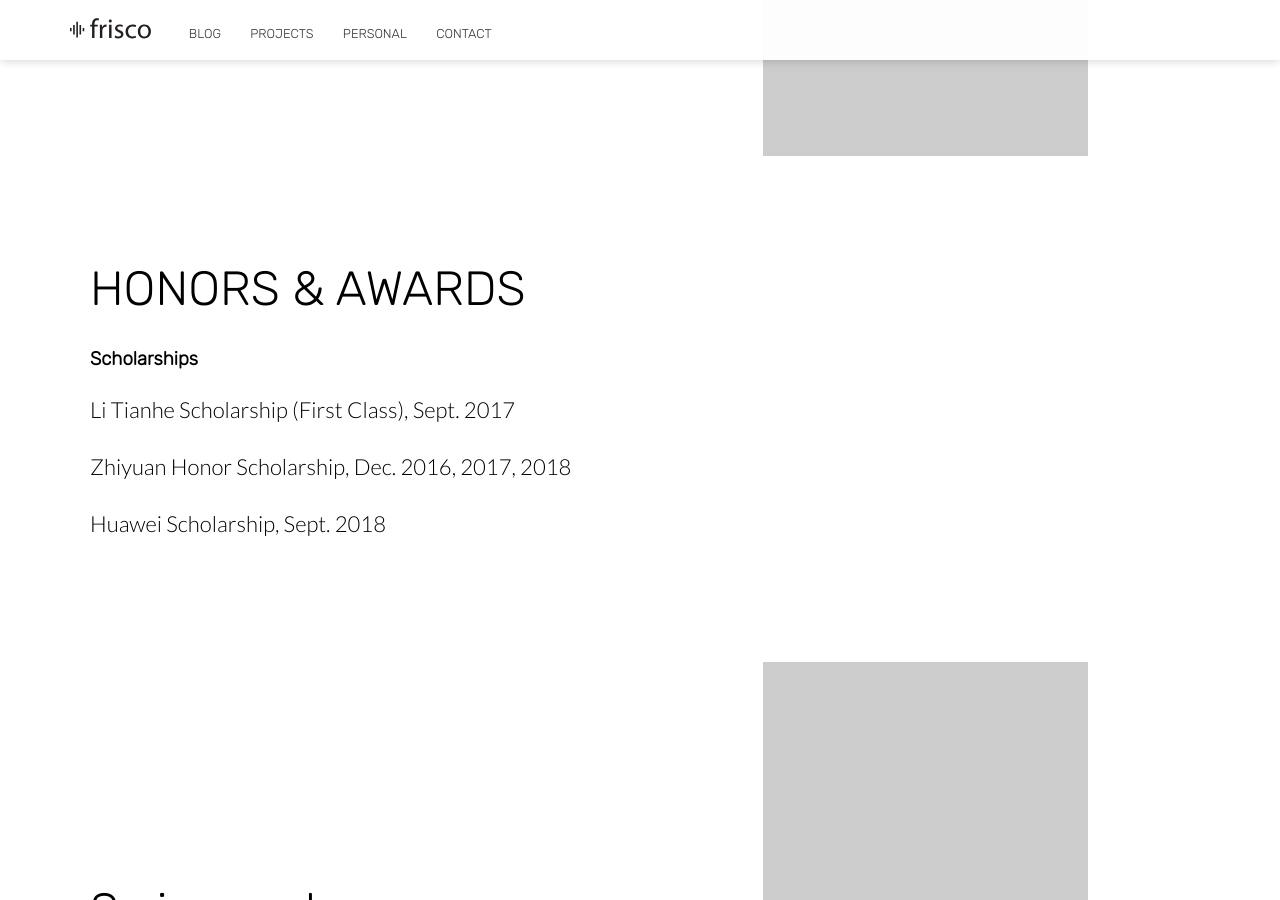
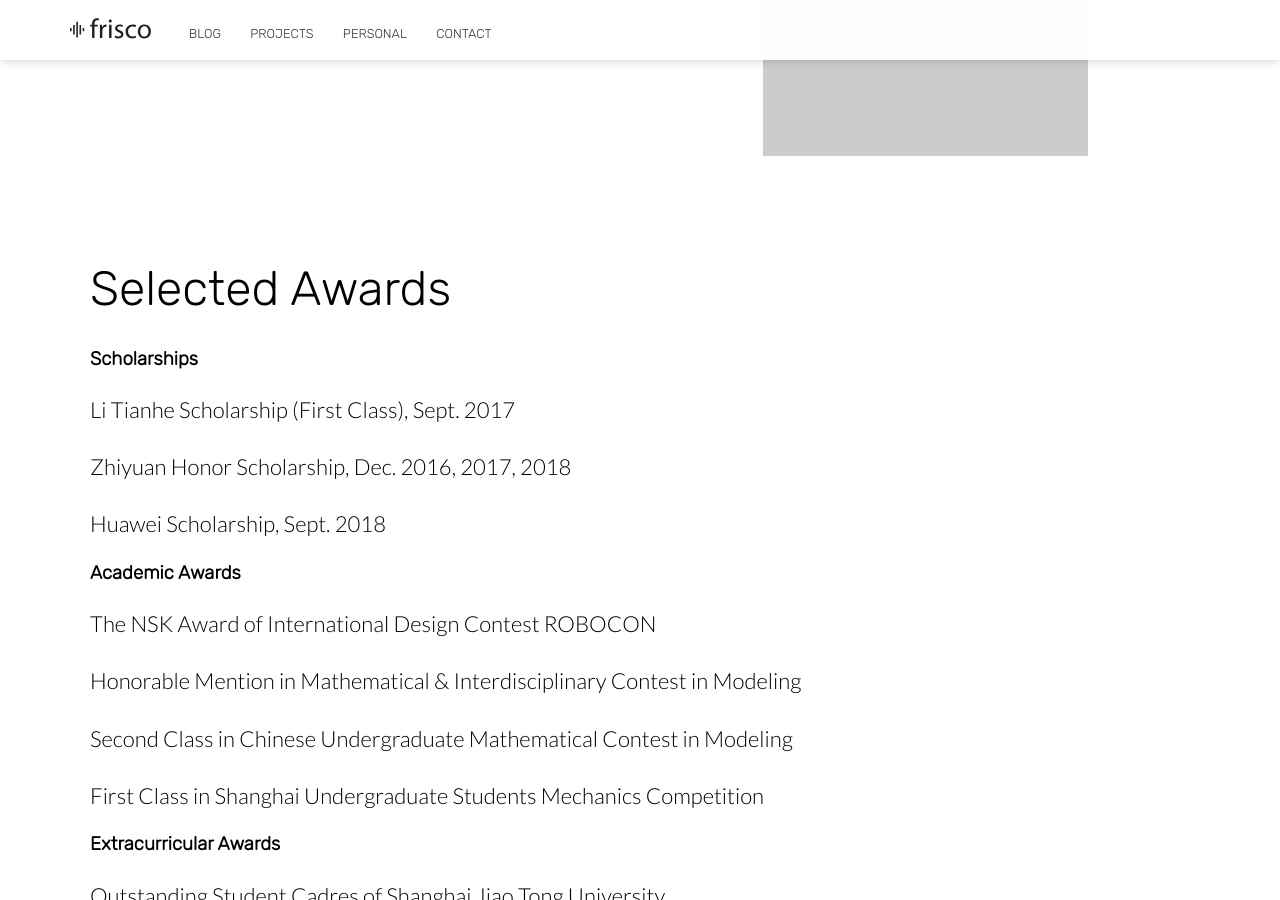
Before and after one commit to FenglongSong/fenglongsong.github.io, a Jekyll site: the page built from index.html, in a window 1280 px wide and 900 px high, scrolled down 1494 px. Built offline with Jekyll 4.4.1, drawn with Linux system fonts in a browser that asks for light colours; nearby versions of some CDN libraries; some of the changed text lies outside the part shown.

Commit message:
Update index.html

```diff
--- a/index.html
+++ b/index.html
@@ -20,7 +20,7 @@ bottom_image: https://unsplash.it/2000/1322?a=.png
 	<section class="info" id="learn-more">
 		<div class="container flex">
 			<div class="text">
-				<h1 class="editable">A Brief Self-Introduction</h1>
+				<h1 class="editable">ABOUT ME</h1>
 				<p class="editable">I'm currently an undergraduate student in School of Mechanical Engineering and Zhiyuan Honors Program, Shanghai Jiao Tong University.</p>
 			</div>
 			<div class="image">
@@ -32,11 +32,18 @@ bottom_image: https://unsplash.it/2000/1322?a=.png
 	<section class="info">
 		<div class="container flex">
 			<div class="text">
-				<h2 class="editable">HONORS & AWARDS</h2>
+				<h2 class="editable">Selected Awards</h2>
 				<h3 class="editable">Scholarships</h3>
 				<p class="editable">Li Tianhe Scholarship (First Class), Sept. 2017</p>
 				<p class="editable">Zhiyuan Honor Scholarship, Dec. 2016, 2017, 2018</p>
 				<p class="editable">Huawei Scholarship, Sept. 2018</p>
+				<h3 class="editable">Academic Awards</h3>
+				<p class="editable">The NSK Award of International Design Contest ROBOCON</p>
+				<p class="editable">Honorable Mention in Mathematical & Interdisciplinary Contest in Modeling</p>
+				<p class="editable">Second Class in Chinese Undergraduate Mathematical Contest in Modeling</p>
+				<p class="editable">First Class in Shanghai Undergraduate Students Mechanics Competition</p>
+				<h3 class="editable">Extracurricular Awards</h3>
+				<p class="editable">Outstanding Student Cadres of Shanghai Jiao Tong University</p>
 			</div>
 		</div>
 	</section>
```
